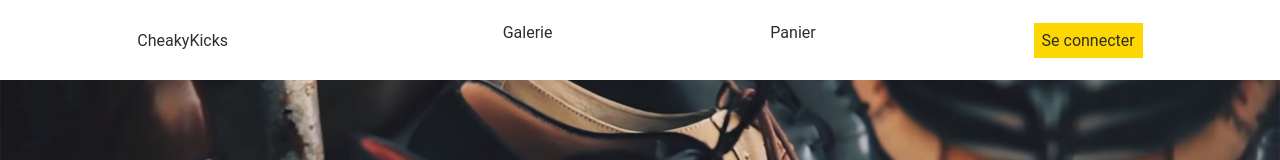
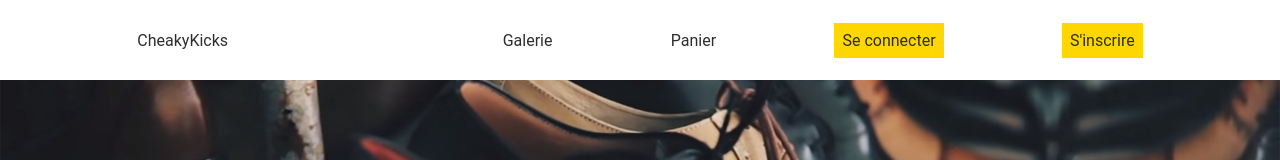
Before and after one commit to Vlndo/CheakyKicks, a React (Vite) app: page / in a window 1280 px wide. Shown: the top 160 px of the page. Built offline with nearby package versions, Linux system fonts and the light colour scheme; no server answers.

Commit message:
ajout modal connexion et inscription

```diff
--- a/src/components/Header.tsx
+++ b/src/components/Header.tsx
@@ -11,13 +11,6 @@ const Header: React.FC<HeaderProps> = ({ title }) => {
         localStorage.setItem("isAuthenticated", "false");
     }
 
-    const [modal, setModal] = useState(false);
-
-    const triggerModal = () => {
-        setModal(!modal);
-        localStorage.setItem("isAuthenticated", "true");
-    };
-
     if (localStorage.getItem("isAuthenticated") === "false") {
         return (
             <header>
@@ -26,11 +19,8 @@ const Header: React.FC<HeaderProps> = ({ title }) => {
                     <ul>
                         <NavLink to="/galerie">Galerie</NavLink>
                         <NavLink to="/panier">Panier</NavLink>
-                        <Modal
-                            title="Se connecter"
-                            modal={modal}
-                            triggerModal={triggerModal}
-                        />
+                        <Modal title="Se connecter" />
+                        <Modal title="S'inscrire" />
                     </ul>
                 </nav>
             </header>
--- a/src/components/Modal.tsx
+++ b/src/components/Modal.tsx
@@ -1,17 +1,46 @@
-import React, { useState } from "react";
+import React, { useState, useRef } from "react";
 import Btn from "./Btns";
 
 interface Modal {
     title: string;
-    modal: boolean;
-    triggerModal: () => void;
 }
 
-const Modal: React.FC<Modal> = ({ title, triggerModal, modal }) => {
-    const handleClickBtn = () => {
-        triggerModal();
-        localStorage.setItem("isAuthenticated", "true");
+const Modal: React.FC<Modal> = ({ title }) => {
+    let inputMail = useRef(null);
+    let inputPassword = useRef(null);
+
+    if (!localStorage.getItem("isAuthenticated")) {
+        localStorage.setItem("isAuthenticated", "false");
+    }
+
+    const [modal, setModal] = useState(false);
+    const connexionBtn = () => {
+        setModal(!modal);
+        console.log("mail : ", inputMail, "password : ", inputPassword);
     };
+
+    const triggerModal = () => {
+        if (
+            inputMail.current.value != "" &&
+            inputPassword.current.value != ""
+        ) {
+            console.log(
+                "mail : ",
+                JSON.stringify(inputMail.current.value),
+                "password : ",
+                JSON.stringify(inputPassword.current.value)
+            );
+            setModal(true);
+            localStorage.setItem("isAuthenticated", "true");
+            window.location.reload();
+        } else if (!inputMail.current.value || !inputPassword.current.value) {
+            setModal(false);
+            alert("remplissez les informations");
+        }
+    };
+
+    if (localStorage.getItem("isAuthenticated") === "false") {
+    }
 
     if (modal === true) {
         return (
@@ -24,12 +53,21 @@ const Modal: React.FC<Modal> = ({ title, triggerModal, modal }) => {
                             name="email"
                             id="email"
                             placeholder="Email"
+                            required
+                            ref={inputMail}
                         />
-                        <input type="password" placeholder="Mot de passe" />
+                        <input
+                            type="password"
+                            id="password"
+                            placeholder="Mot de passe"
+                            required
+                            ref={inputPassword}
+                        />
                         <Btn
-                            onClick={handleClickBtn}
-                            text="Se connecter"
+                            onClick={triggerModal}
+                            text={title}
                             className="btn"
+                            image=""
                         />
                     </form>
                 </div>
@@ -39,9 +77,10 @@ const Modal: React.FC<Modal> = ({ title, triggerModal, modal }) => {
         return (
             <>
                 <Btn
-                    text="Se connecter"
-                    onClick={triggerModal}
+                    text={title}
+                    onClick={connexionBtn}
                     className="btn"
+                    image=""
                 ></Btn>
             </>
         );
--- a/src/css/style.css
+++ b/src/css/style.css
@@ -7,7 +7,7 @@ header .container-header ul {
   justify-content: space-between;
 }
 
-header {
+header .container-header ul, header {
   display: flex;
   align-items: center;
 }
@@ -25,7 +25,7 @@ header .header-nav-btn:hover, header a:hover {
 .btn {
   text-decoration: none;
   color: #2d2d2d;
-  transition: ease 0.3s;
+  transition: all ease 0.3s;
 }
 
 .btn {
@@ -33,11 +33,11 @@ header .header-nav-btn:hover, header a:hover {
   padding: 0.5rem;
   width: -moz-fit-content;
   width: fit-content;
-  transition: all ease 0.5s;
 }
 .btn:hover {
   cursor: pointer;
   border: #2d2d2d solid 1px;
+  transform: scale(1.05);
 }
 
 header .container-header ul {
@@ -51,7 +51,7 @@ header .container-header ul {
   justify-content: space-between;
 }
 
-header {
+header .container-header ul, header {
   display: flex;
   align-items: center;
 }
@@ -69,7 +69,7 @@ header .header-nav-btn:hover, header a:hover {
 .btn {
   text-decoration: none;
   color: #2d2d2d;
-  transition: ease 0.3s;
+  transition: all ease 0.3s;
 }
 
 .btn {
@@ -77,11 +77,11 @@ header .header-nav-btn:hover, header a:hover {
   padding: 0.5rem;
   width: -moz-fit-content;
   width: fit-content;
-  transition: all ease 0.5s;
 }
 .btn:hover {
   cursor: pointer;
   border: #2d2d2d solid 1px;
+  transform: scale(1.05);
 }
 
 header .container-header ul {
@@ -95,7 +95,7 @@ header .container-header ul {
   justify-content: space-between;
 }
 
-header {
+header .container-header ul, header {
   display: flex;
   align-items: center;
 }
@@ -113,7 +113,7 @@ header .header-nav-btn:hover, header a:hover {
 .btn {
   text-decoration: none;
   color: #2d2d2d;
-  transition: ease 0.3s;
+  transition: all ease 0.3s;
 }
 
 .btn {
@@ -121,11 +121,11 @@ header .header-nav-btn:hover, header a:hover {
   padding: 0.5rem;
   width: -moz-fit-content;
   width: fit-content;
-  transition: all ease 0.5s;
 }
 .btn:hover {
   cursor: pointer;
   border: #2d2d2d solid 1px;
+  transform: scale(1.05);
 }
 
 header .container-header ul {
@@ -155,7 +155,7 @@ header .container-header ul {
   justify-content: space-between;
 }
 
-header {
+header, header .container-header ul {
   display: flex;
   align-items: center;
 }
@@ -173,7 +173,7 @@ header a:hover, header .header-nav-btn:hover {
 .btn {
   text-decoration: none;
   color: #2d2d2d;
-  transition: ease 0.3s;
+  transition: all ease 0.3s;
 }
 
 .btn {
@@ -181,11 +181,11 @@ header a:hover, header .header-nav-btn:hover {
   padding: 0.5rem;
   width: -moz-fit-content;
   width: fit-content;
-  transition: all ease 0.5s;
 }
 .btn:hover {
   cursor: pointer;
   border: #2d2d2d solid 1px;
+  transform: scale(1.05);
 }
 
 header .container-header ul {
--- a/src/pages/Account.tsx
+++ b/src/pages/Account.tsx
@@ -12,6 +12,7 @@ const Account: React.FC<CredentialsProps> = () => {
     const handleBtnClick = () => {
         localStorage.setItem("isAuthenticated", "false");
         navigate("/");
+        window.location.reload();
     };
 
     return (
@@ -19,7 +20,12 @@ const Account: React.FC<CredentialsProps> = () => {
             <h1>Account</h1>
             <p>This is the account page</p>
             {/* <p>Email: {email}</p> */}
-            <Btn onClick={handleBtnClick} className="btn" text="Déconnexion" />
+            <Btn
+                onClick={handleBtnClick}
+                className="btn"
+                text="Déconnexion"
+                image=""
+            />
         </main>
     );
 };
--- a/src/pages/Home.tsx
+++ b/src/pages/Home.tsx
@@ -11,8 +11,7 @@ const Home = (props: any) => {
         alt: "chassure en cuir",
     };
     const dataCarouselTop = props.data.slice(0, 3);
-    const dataCarouselRecent = props.data.slice(17,20);
-
+    const dataCarouselRecent = props.data.slice(17, 20);
 
     return (
         <main className="homeMain">
--- a/src/sass/base/_header.scss
+++ b/src/sass/base/_header.scss
@@ -19,6 +19,7 @@ header {
         ul {
             @extend %ul;
             @extend %space-between;
+            @extend %align-center;
             width: 50%;
         }
     }
--- a/src/sass/base/_vars.scss
+++ b/src/sass/base/_vars.scss
@@ -50,7 +50,7 @@ $header-footer-bg: #fff !default;
 %aBtn {
     text-decoration: none;
     color: $secondary-color;
-    transition: ease 0.3s;
+    transition: all ease 0.3s;
 }
 
 // Fonts
@@ -74,10 +74,10 @@ $police: "Roboto", sans-serif !default;
     background: $tiers-color;
     padding: 0.5rem;
     width: fit-content;
-    transition: all ease 0.5s;
     &:hover {
         cursor: pointer;
         border: $secondary-color solid 1px;
+        transform: scale(1.05);
     }
 }
 
```
Also changed, not shown: src/pages/Galery.tsx (+6 -7 lines), 1 other file (tests, documents, lock files or other folders).
